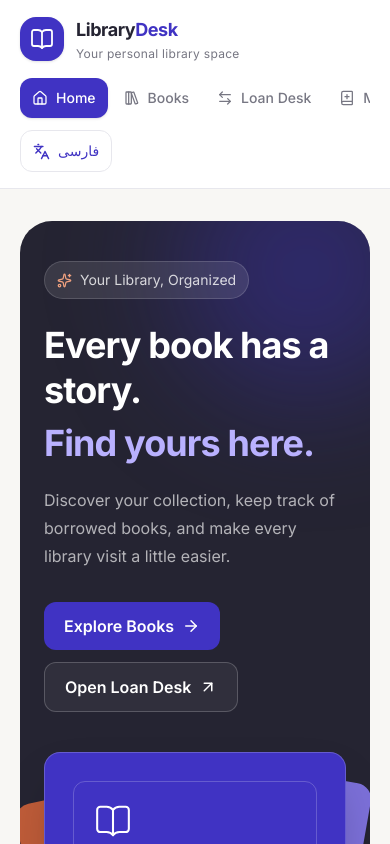
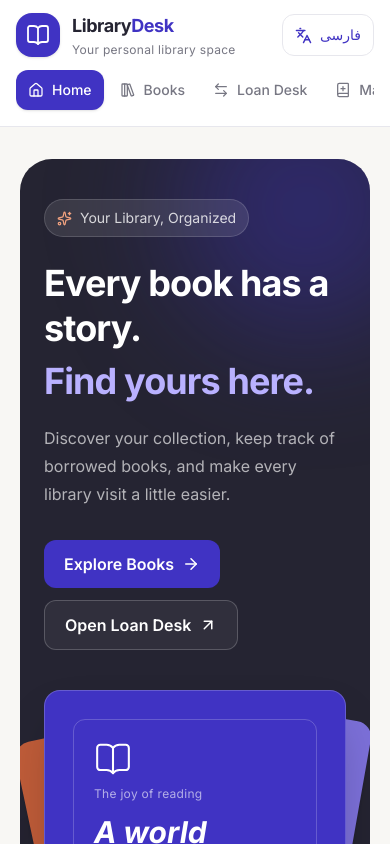
Before and after one commit to aminrasooli2007-svg/library-loan-desk, a React (Vite) app: page / in a window 390 px wide. Shown: the top 844 px of the page. Built offline with nearby package versions, Linux system fonts and the light colour scheme; no server answers; the database is empty.

Commit message:
Improve mobile language switcher layout

```diff
--- a/src/App.jsx
+++ b/src/App.jsx
@@ -1,4 +1,3 @@
-
 import { BrowserRouter, Routes, Route, NavLink } from "react-router";
 import {
   BookOpen,
@@ -44,10 +43,11 @@ function AppContent() {
         <header className="sticky top-0 z-50 border-b border-[#E7E7ED] bg-white/95 backdrop-blur-md">
           <nav
             aria-label="Main navigation"
-            className="mx-auto flex max-w-7xl flex-col gap-4 px-5 py-4 sm:px-8 lg:flex-row lg:items-center lg:justify-between"
+            className="mx-auto flex max-w-7xl flex-col gap-3 px-4 py-3 sm:gap-4 sm:px-8 sm:py-4 lg:flex-row lg:items-center lg:justify-between"
           >
+            <div className="flex w-full items-center justify-between gap-3 lg:w-auto">
               <NavLink to="/" className="group flex w-fit items-center gap-3">
-              <span className="flex h-11 w-11 items-center justify-center rounded-2xl bg-[#4033C3] text-white shadow-sm transition group-hover:-rotate-3 group-hover:scale-105">
+                <span className="flex h-11 w-11 shrink-0 items-center justify-center rounded-2xl bg-[#4033C3] text-white shadow-sm transition group-hover:-rotate-3 group-hover:scale-105">
                   <BookOpen size={24} strokeWidth={1.8} />
                 </span>
 
@@ -63,8 +63,19 @@ function AppContent() {
                 </span>
               </NavLink>
 
-            <div className="flex flex-wrap items-center gap-2">
-              <div className="flex gap-1 overflow-x-auto pb-1 lg:pb-0">
+              <button
+                type="button"
+                onClick={toggleLanguage}
+                className="flex shrink-0 items-center justify-center gap-2 rounded-xl border border-[#E7E7ED] bg-white px-3 py-2.5 text-sm font-semibold text-[#4033C3] transition hover:bg-[#F0EFFD] lg:hidden"
+                aria-label="Change language"
+              >
+                <Languages size={17} />
+                <span>{t("language")}</span>
+              </button>
+            </div>
+
+            <div className="flex min-w-0 flex-col gap-2 lg:flex-row lg:items-center lg:gap-2">
+              <div className="flex min-w-0 gap-1 overflow-x-auto pb-1 lg:pb-0">
                 {navItems.map(({ to, key, icon: Icon, end }) => (
                   <NavLink
                     key={to}
@@ -87,7 +98,7 @@ function AppContent() {
               <button
                 type="button"
                 onClick={toggleLanguage}
-                className="flex shrink-0 items-center justify-center gap-2 rounded-xl border border-[#E7E7ED] bg-white px-3 py-2.5 text-sm font-semibold text-[#4033C3] transition hover:bg-[#F0EFFD]"
+                className="hidden shrink-0 items-center justify-center gap-2 rounded-xl border border-[#E7E7ED] bg-white px-3 py-2.5 text-sm font-semibold text-[#4033C3] transition hover:bg-[#F0EFFD] lg:flex"
                 aria-label="Change language"
               >
                 <Languages size={17} />
```
Lines whose indentation alone changed are shown as unchanged.
